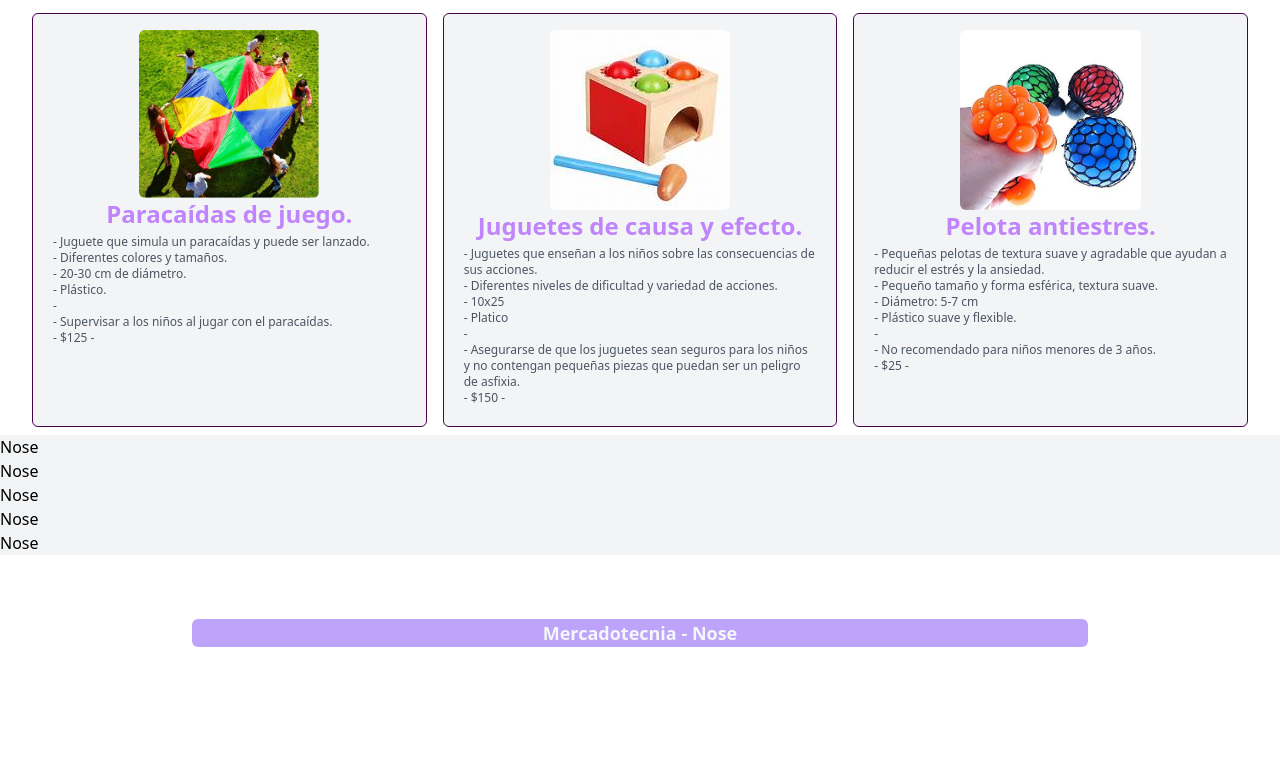
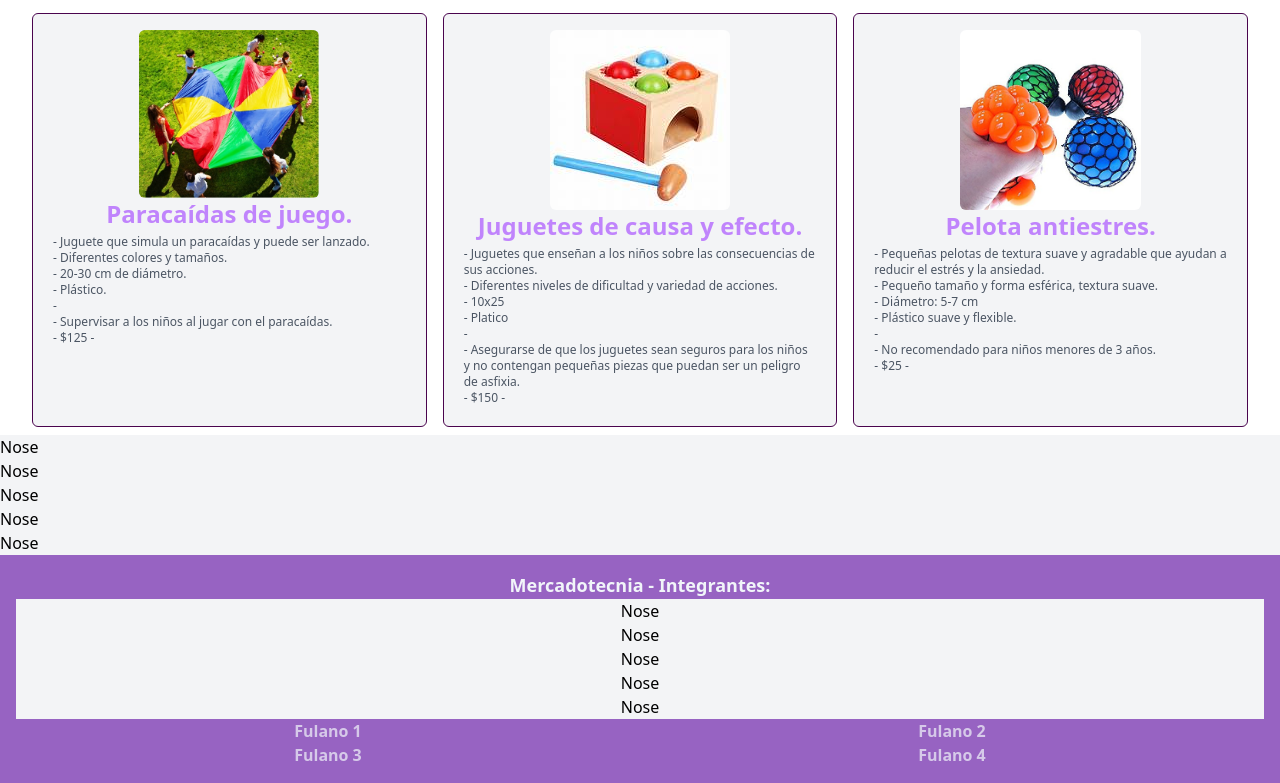
Before and after one commit to yahir140306/catalogoProductos, an Astro site: page / in a window 1280 px wide. Shown: the part 983-1766 px from the top of the page. Before the commit the page ends 1670 px from the top, so only its background shows below. Built offline with nearby package versions, Linux system fonts and the light colour scheme; Astro itself is replaced by a stand-in of ours.

Commit message:
Actualiza el componente Footer.astro para incluir la importación del componente Social y mejorar la presentación de los integrantes.

```diff
--- a/src/components/Footer.astro
+++ b/src/components/Footer.astro
@@ -1,3 +1,18 @@
-<footer class="opacity-80 min-[375px]:pl-4 md:pl-0 mt-16 w-full mx-auto container lg:max-w-4xl md:max-w-2xl mb-10 flex justify-center rounded-md bg-violet-500/70">
-    <p class="font-semibold text-lg text-slate-100">Mercadotecnia - Nose</pc>
+---
+// import Social from "./Social.astro";
+
+import Social from '../components/Social.astro';
+---
+
+<footer class="w-full p-4 text-center mx-auto bg-purple-800/70">
+    <p class="font-semibold text-lg text-slate-100">Mercadotecnia - Integrantes:</p>
+    <ul>
+        <Social />
+    </ul>
+    <ul class="grid grid-cols-2 text-slate-100/70 font-semibold">
+        <li>Fulano 1</li>
+        <li>Fulano 2</li>
+        <li>Fulano 3</li>
+        <li>Fulano 4</li>
+    </ul>
 </footer>
```
